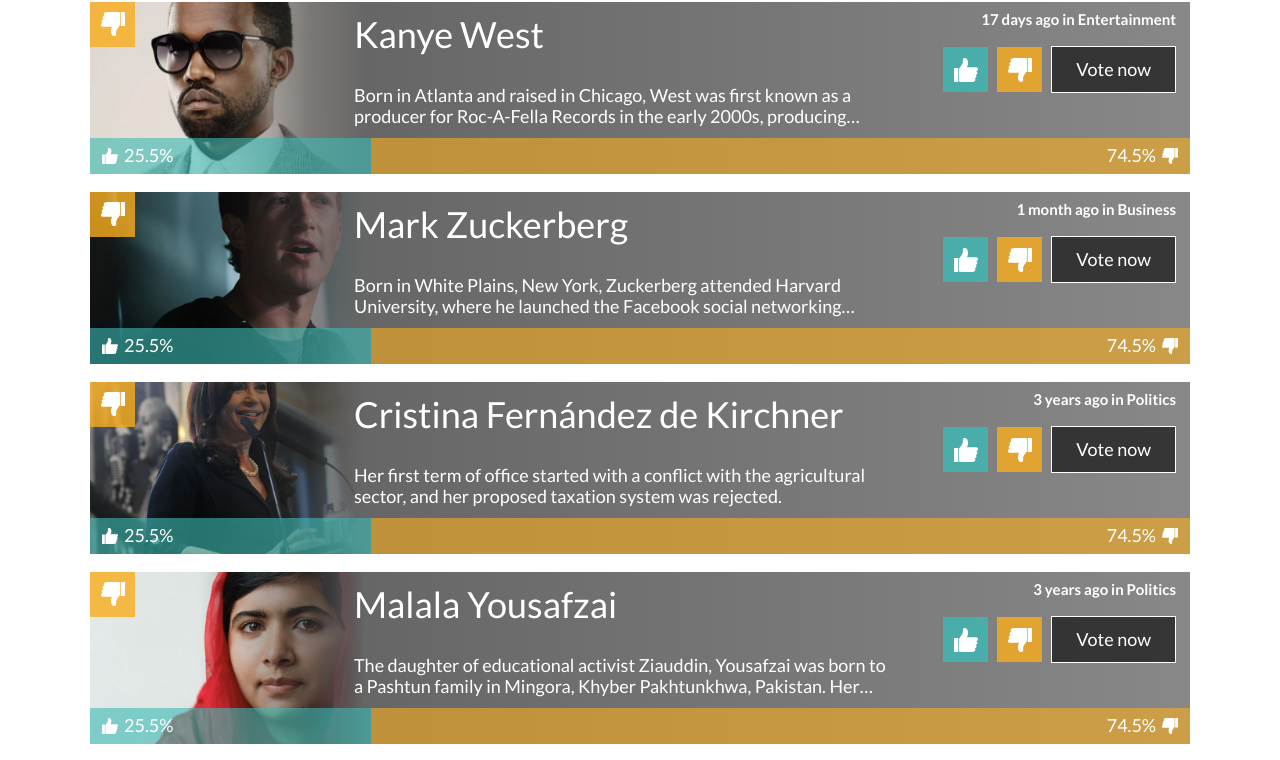
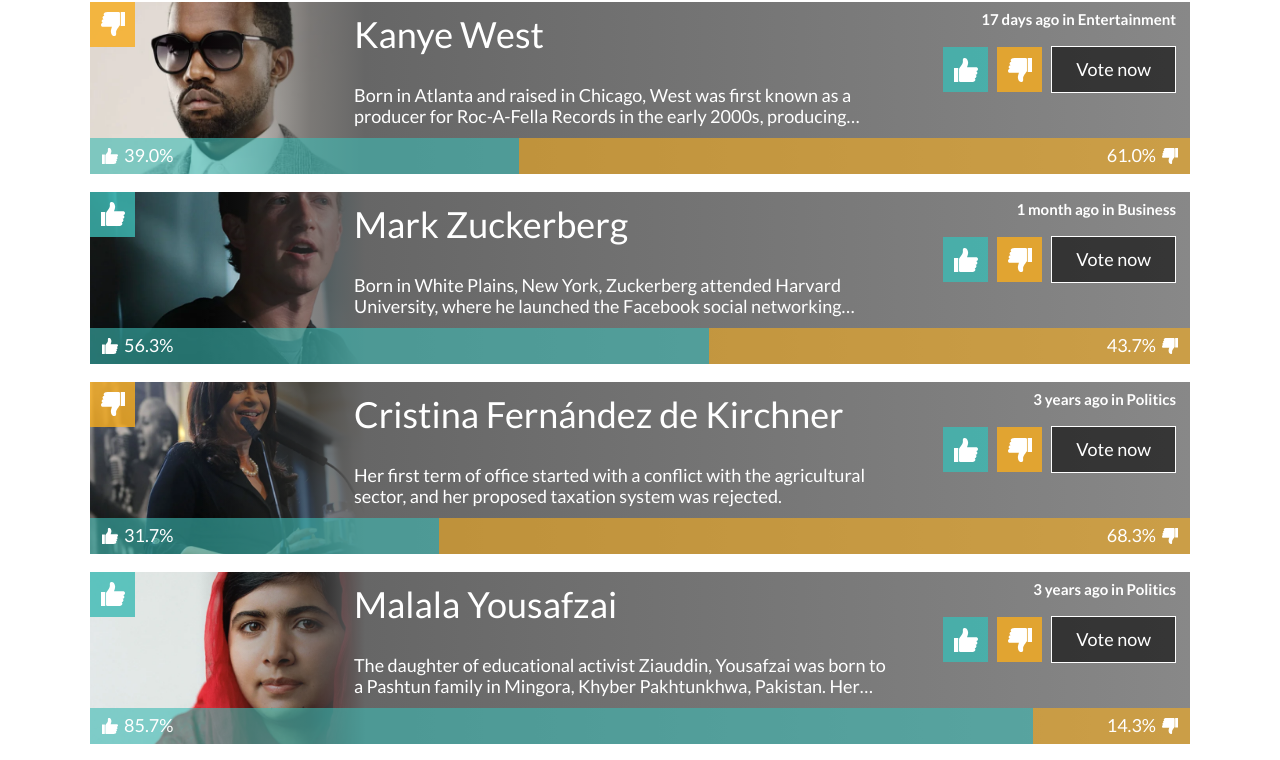
Before and after one commit to SebasRDev/ui-test-zemoga, a React (Vite) app: page / in a window 1280 px wide. Shown: the part 938-1698 px from the top of the page. Built offline with nearby package versions, Linux system fonts and the light colour scheme.

Commit message:
Add data to Card and GaugeBar components

```diff
--- a/src/shared/Card.jsx
+++ b/src/shared/Card.jsx
@@ -1,10 +1,10 @@
-import PropTypes from 'prop-types';
-import '../styles/shared/Card.css'
-import { GaugeBar } from './GaugeBar'
-import { Thumb } from './Thumb'
+import PropTypes from "prop-types";
+import "../styles/shared/Card.css";
+import { GaugeBar } from "./GaugeBar";
+import { Thumb } from "./Thumb";
 
-export const Card = ({celebrity}) => {
-  const {name, description, category, picture, lastUpdated} = celebrity;
+export const Card = ({ celebrity }) => {
+  const { name, description, category, picture, lastUpdated, votes } = celebrity;
 
   const calculateDiferenceDates = (dateString) => {
     const currentDate = new Date();
@@ -15,37 +15,43 @@ export const Card = ({celebrity}) => {
     const diffInYears = Math.floor(diffInDays / 365);
 
     if (diffInYears > 0) {
-      return `${diffInYears} year${diffInYears > 1 ? 's' : ''} ago`;
+      return `${diffInYears} year${diffInYears > 1 ? "s" : ""} ago`;
     }
     if (diffInMonths > 0) {
-      return `${diffInMonths} month${diffInMonths > 1 ? 's' : ''} ago`;
+      return `${diffInMonths} month${diffInMonths > 1 ? "s" : ""} ago`;
     }
-    return `${diffInDays} day${diffInDays > 1 ? 's' : ''} ago`;
-  }
+    return `${diffInDays} day${diffInDays > 1 ? "s" : ""} ago`;
+  };
 
   return (
     <div className="voting-card">
-      <img className="voting-card__portrait" src={`./assets/img/${picture}`} alt="Kanye West" />
-      <div className='voting-card__content'>
+      <img
+        className="voting-card__portrait"
+        src={`./assets/img/${picture}`}
+        alt="Kanye West"
+      />
+      <div className="voting-card__content">
         <div className="voting-card__data">
-          <div className='voting-card__thumb-average'>
-            <Thumb type="down" />
+          <div className="voting-card__thumb-average">
+            <Thumb type={votes.positive > votes.negative ? 'up' : 'down'} />
           </div>
           <h4>{name}</h4>
           <p>{description}</p>
         </div>
-        <div className='votin-card__votes'>
-          <p>{calculateDiferenceDates(lastUpdated)} in <span>{category}</span></p>
+        <div className="votin-card__votes">
+          <p>
+            {calculateDiferenceDates(lastUpdated)} in <span>{category}</span>
+          </p>
           <Thumb type="up" />
           <Thumb type="down" />
           <button>Vote now</button>
         </div>
-        <GaugeBar />
+        <GaugeBar votes={votes}/>
       </div>
     </div>
-  )
-}
+  );
+};
 
 Card.propTypes = {
-  celebrity: PropTypes.object.isRequired
-}
+  celebrity: PropTypes.object.isRequired,
+};
--- a/src/shared/GaugeBar.jsx
+++ b/src/shared/GaugeBar.jsx
@@ -1,20 +1,34 @@
+import PropTypes from "prop-types";
 import '../styles/shared/GaugeBar.css';
 
-export const GaugeBar = () => {
+export const GaugeBar = ({votes}) => {
+  const { positive, negative } = votes;
+  const calculatePercentage = () => {
+    const total = positive + negative;
+    return {
+      positive: `${(positive / total * 100).toFixed(1)}%`,
+      negative: `${(negative / total * 100).toFixed(1)}%`,
+    }
+  }
+
   return (
     <div className="gauge-bar">
-       <div style={{flex: `1 0 25.5%`}} className='gauge-bar__data gauge-bar__data--likes'>
+       <div style={{flex: `1 0 ${calculatePercentage().positive}`}} className='gauge-bar__data gauge-bar__data--likes'>
           <div className='gauge-bar__data__content'>
             <img src="./assets/img/thumbs-up.svg" alt="thumbs-up" />
-            <p>25.5%</p>
+            <p>{calculatePercentage().positive}</p>
           </div>
        </div>
-       <div style={{flex: `1 0 74.5%`}} className='gauge-bar__data gauge-bar__data--dislikes'>
+       <div style={{flex: `1 0 ${calculatePercentage().negative}`}} className='gauge-bar__data gauge-bar__data--dislikes'>
           <div className='gauge-bar__data__content'>
-            <p>74.5%</p>
+            <p>{calculatePercentage().negative}</p>
             <img src="./assets/img/thumbs-down.svg" alt="thumbs-down" />
           </div>
        </div>
     </div>
   )
 }
+
+GaugeBar.propTypes = {
+  votes: PropTypes.object.isRequired,
+};
```
